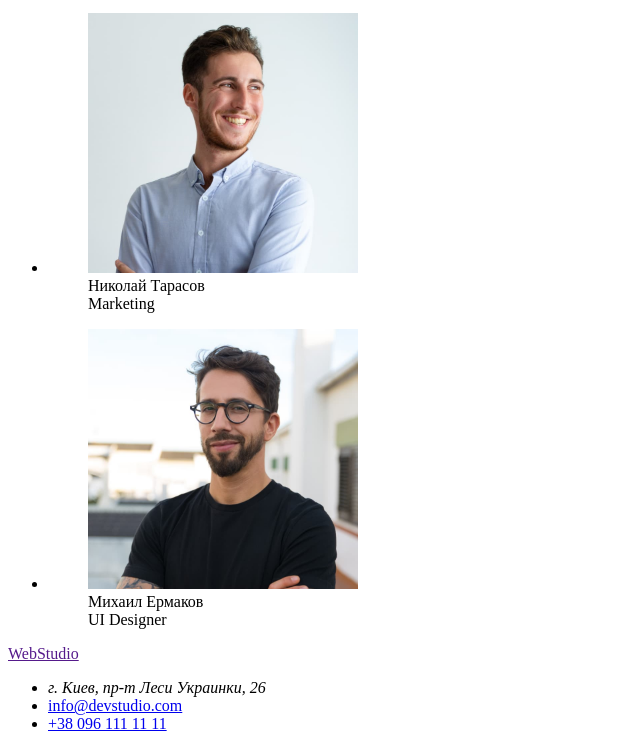
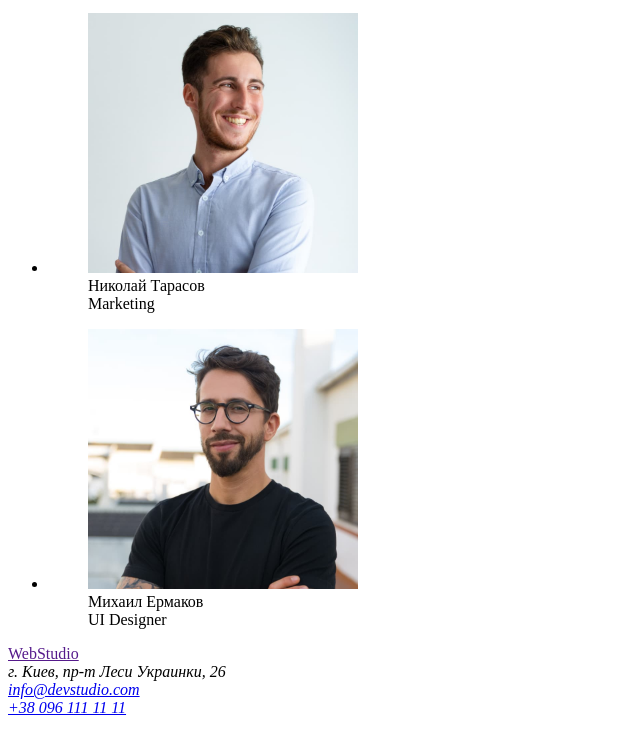
Before and after one commit to Evgeniya-star-35/goit-markup-hw-01, a plain HTML site: page index.html in a window 1280 px wide. Shown: the part 2240-2989 px from the top of the page, without its empty margins (0-640 px from the left). After the commit the page ends 2965 px from the top, so only its background shows below. Drawn offline with Linux system fonts and the light colour scheme.

Commit message:
изменила тэги в футере

```diff
--- a/index.html
+++ b/index.html
@@ -146,13 +146,11 @@
     </main>
     <footer>
       <a href=""> WebStudio </a>
-      <ul>
-        <li>
-          <address>г. Киев, пр-т Леси Украинки, 26</address>
-        </li>
-        <li><a href="mailto:info@devstudio.com">info@devstudio.com</a></li>
-        <li><a href="tel:+380961111111"> +38 096 111 11 11 </a></li>
-      </ul>
+      <address>г. Киев, пр-т Леси Украинки, 26</address>
+      <address>
+        <a href="mailto:info@devstudio.com">info@devstudio.com</a><br />
+        <a href="tel:+380961111111"> +38 096 111 11 11 </a>
+      </address>
     </footer>
   </body>
 </html>
```
